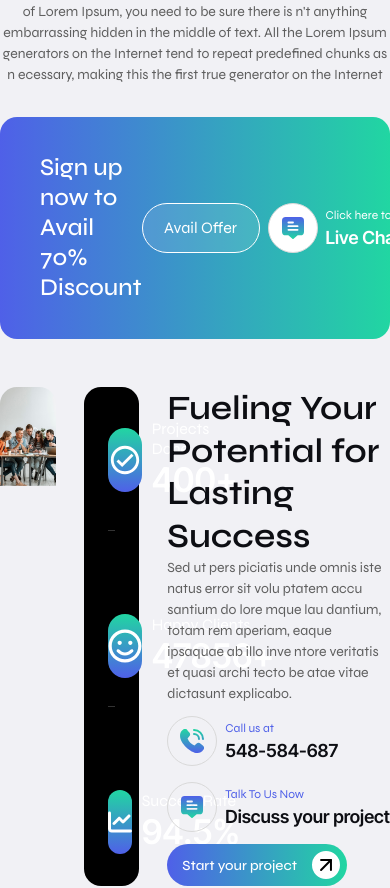
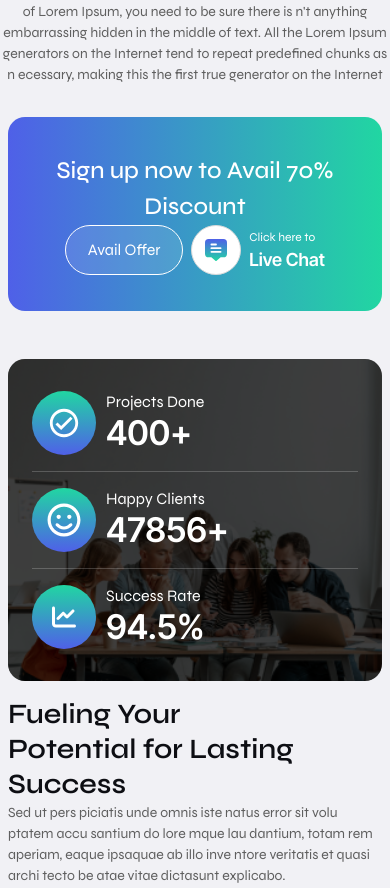
Before and after one commit to Usamakhan94/scintilla-pro, a Next.js app: page /about-us in a window 390 px wide. Shown: the part 904-1792 px from the top of the page. Built offline with nearby package versions, Linux system fonts and the light colour scheme.

Commit message:
About us completed

```diff
--- a/components/sections/about/about-hero.tsx
+++ b/components/sections/about/about-hero.tsx
@@ -41,7 +41,7 @@ const AboutHero = () => {
               </span>
             </Button>
           </div>
-          <div className="relative isolate">
+          <div className="relative isolate xl:scale-100 xl:translate-x-0 xl:translate-y-0 lg:scale-125 lg:-translate-x-20  lg:translate-y-32">
             <Image
               src="/about_hero-img.png"
               alt="Hero Image"
--- a/components/sections/about/fueling-success.tsx
+++ b/components/sections/about/fueling-success.tsx
@@ -13,9 +13,9 @@ const FuelingSuccess = () => {
   return (
     <section>
       <div className="container">
-        <div className="flex gap-7">
-          <div className="grid grid-cols-2 gap-7 flex-1">
-            <div className="rounded-[1.0625rem] group overflow-hidden">
+        <div className="flex lg:flex-row flex-col xl:gap-7 gap-4 mx-2 sm:mx-0">
+          <div className="grid sm:grid-cols-2 xl:gap-7 gap-4 flex-1">
+            <div className="rounded-[1.0625rem] group overflow-hidden sm:block hidden">
               <Image
                 src="/business-people.png"
                 alt=""
@@ -24,8 +24,15 @@ const FuelingSuccess = () => {
                 className="scale-150 group-hover:scale-125 w-full transition-all"
               />
             </div>
-            <div className="bg-black rounded-[1.0625rem] py-8 px-6 flex flex-col items-start justify-between">
-              <div className="flex items-center gap-[0.625rem] pb-7 border-b border-white/20 w-full">
+            <div className="bg-black rounded-[1.0625rem] py-8 px-6 flex flex-col items-start justify-between sm:gap-0 gap-4 relative isolate overflow-hidden">
+              <Image
+                src="/business-people.png"
+                alt=""
+                width={306}
+                height={433}
+                className="absolute w-full h-full -z-10 top-0 left-0 block sm:hidden object-cover opacity-25"
+              />
+              <div className="flex items-center gap-[0.625rem] sm:pb-7 pb-4 border-b border-white/20 w-full">
                 <div className="flex items-center justify-center text-h4 w-16 h-16 rounded-full bg-gradient-to-t to-[#21D6A2] from-[#4F60E8] text-white">
                   <MdOutlineCheckCircleOutline />
                 </div>
@@ -38,7 +45,7 @@ const FuelingSuccess = () => {
                   </h5>
                 </div>
               </div>
-              <div className="flex items-center gap-[0.625rem] pb-7 border-b border-white/20 w-full">
+              <div className="flex items-center gap-[0.625rem] sm:pb-7 pb-4 border-b border-white/20 w-full">
                 <div className="flex items-center justify-center text-h4 w-16 h-16 rounded-full bg-gradient-to-t to-[#21D6A2] from-[#4F60E8] text-white">
                   <FaRegSmile />
                 </div>
@@ -65,7 +72,7 @@ const FuelingSuccess = () => {
             </div>
           </div>
           <div className="flex-1">
-            <h2 className="sm:text-h2 text-h4 font-semibold text-secondary leading-tight">
+            <h2 className="sm:text-h2 text-[1.75rem] font-semibold text-secondary leading-tight">
               <Transition>Fueling Your</Transition>
               <Transition>Potential for Lasting</Transition>
               <Transition>Success</Transition>
--- a/components/sections/about/our-value.tsx
+++ b/components/sections/about/our-value.tsx
@@ -3,10 +3,10 @@ import { TbEyeCog, TbTargetArrow } from "react-icons/tb";
 
 const OurValue = () => {
   return (
-    <section className="py-24">
+    <section className="md:py-24 py-12">
       <div className="container">
-        <div className="grid grid-cols-2 gap-8">
-          <div className="bg-white rounded-[1.875rem] py-[4.375rem] px-[3.125rem] flex flex-col justify-center items-center gap-[0.625rem]">
+        <div className="grid sm:grid-cols-2 xl:gap-8 gap-4 sm:mx-0 mx-2">
+          <div className="bg-white rounded-[1.875rem] lg:py-[4.375rem] py-[2.375rem] lg:px-[3.125rem] px-[1.5rem] flex flex-col justify-center items-center gap-[0.625rem]">
             <div className="flex items-center justify-center text-h4 w-16 h-16 rounded-full bg-gradient-to-t to-[#21D6A2] from-[#4F60E8] text-white">
               <TbTargetArrow />
             </div>
@@ -20,7 +20,7 @@ slightly believable. If you are going to use a pa ssage of Lorem Ipsum, you nee
 re isn't anything embarrassing hidden.`}</p>
             </Transition>
           </div>
-          <div className="bg-white rounded-[1.875rem] py-[4.375rem] px-[3.125rem] flex flex-col justify-center items-center gap-[0.625rem]">
+          <div className="bg-white rounded-[1.875rem] lg:py-[4.375rem] py-[2.375rem] lg:px-[3.125rem] px-[1.5rem] flex flex-col justify-center items-center gap-[0.625rem]">
             <div className="flex items-center justify-center text-h4 w-16 h-16 rounded-full bg-gradient-to-t to-[#21D6A2] from-[#4F60E8] text-white">
               <TbEyeCog />
             </div>
--- a/components/sections/about/success.tsx
+++ b/components/sections/about/success.tsx
@@ -6,7 +6,7 @@ const Success = () => {
   return (
     <section className="py-12">
       <div className="container">
-        <h2 className="sm:text-h2 text-3xl text-center font-semibold leading-tight max-w-[53.75rem] mx-auto mb-4">
+        <h2 className="sm:text-h2 text-3xl text-center font-semibold leading-tight lg:max-w-[53.75rem] mx-auto mb-4">
           <Transition>
             Unlocking Digital Success through Creative Determination
           </Transition>
@@ -19,8 +19,8 @@ n't anything embarrassing hidden in the middle of text. All the Lorem Ipsum gene
 ecessary, making this the first true generator on the Internet`}
           </p>
         </Transition>
-        <div className="flex justify-between items-center py-9 px-10 bg-gradient-to-r to-[#21D6A2] from-[#4F60E8] max-w-[53.75rem] mx-auto rounded-[1.0625rem] mt-8">
-          <h4 className="text-white text-h5 font-medium max-w-[17.5rem] leading-tight">
+        <div className="flex justify-between items-center sm:flex-row flex-col py-9 px-10 bg-gradient-to-r to-[#21D6A2] from-[#4F60E8] lg:max-w-[53.75rem] sm:mx-auto rounded-[1.0625rem] mt-8 mx-2">
+          <h4 className="text-white text-h5 font-medium sm:text-left text-center sm:max-w-[17.5rem] sm:leading-tight">
             <Transition>Sign up now to Avail 70% Discount</Transition>
           </h4>
           <div className="flex items-center gap-2">
--- a/components/sections/about/wide-service.tsx
+++ b/components/sections/about/wide-service.tsx
@@ -14,43 +14,43 @@ const WideService = () => {
           <p className="text-toned-gray text-sm text-center">{`There are many variations of passages of Lorem Ipsum available, but the maj red alteration in some form, by injected humour
 domised words which slightly believable.`}</p>
         </Transition>
-        <div className="grid grid-cols-4 gap-6 mt-8">
+        <div className="grid lg:grid-cols-4 sm:grid-cols-2 sm:gap-6 gap-3 sm:mt-8 mt-4 mx-2 sm:mx-0">
           <div
-            className="relative isolate rounded-[1.5rem] overflow-hidden bg-cover min-h-96 flex justify-start items-end py-8 px-7 group"
+            className="relative isolate rounded-[1.5rem] overflow-hidden bg-cover sm:bg-top bg-center sm:min-h-96 min-h-56 flex justify-start items-end py-8 px-7 group"
             style={{ backgroundImage: "url('/strategy.png')" }}
           >
             <div className="bg-gradient-to-t from-black to-black/10 blur-sm absolute w-full h-full bottom-0 left-0 -z-10 translate-y-8 group-hover:translate-y-0 transition-all" />
-            <h5 className="text-h5 font-semibold text-white">
+            <h5 className="xl:text-h5 text-h6 font-semibold text-white">
               <Transition>BRAND </Transition>
               <Transition>STRATEGY</Transition>
             </h5>
           </div>
           <div
-            className="relative isolate rounded-[1.5rem] overflow-hidden bg-cover min-h-96 flex justify-start items-end py-8 px-7 group"
+            className="relative isolate rounded-[1.5rem] overflow-hidden bg-cover sm:bg-top bg-center sm:min-h-96 min-h-56 flex justify-start items-end py-8 px-7 group"
             style={{ backgroundImage: "url('/digital-dev.png')" }}
           >
             <div className="bg-gradient-to-t from-black to-black/10 blur-sm absolute w-full h-full bottom-0 left-0 -z-10 translate-y-8 group-hover:translate-y-0 transition-all" />
-            <h5 className="text-h5 font-semibold text-white">
+            <h5 className="xl:text-h5 text-h6 font-semibold text-white">
               <Transition>DIGITAL </Transition>
               <Transition>DEVELOPMENT</Transition>
             </h5>
           </div>
           <div
-            className="relative isolate rounded-[1.5rem] overflow-hidden bg-cover min-h-96 flex justify-start items-end py-8 px-7 group"
+            className="relative isolate rounded-[1.5rem] overflow-hidden bg-cover sm:bg-top bg-[center_-5rem] sm:min-h-96 min-h-56 flex justify-start items-end py-8 px-7 group"
             style={{ backgroundImage: "url('/tech-consulting.png')" }}
           >
             <div className="bg-gradient-to-t from-black to-black/10 blur-sm absolute w-full h-full bottom-0 left-0 -z-10 translate-y-8 group-hover:translate-y-0 transition-all" />
-            <h5 className="text-h5 font-semibold text-white">
+            <h5 className="xl:text-h5 text-h6 font-semibold text-white">
               <Transition>TECHNOLOGY</Transition>
               <Transition> CONSULTING</Transition>
             </h5>
           </div>
           <div
-            className="relative isolate rounded-[1.5rem] overflow-hidden bg-cover min-h-96 flex justify-start items-end py-8 px-7 group"
+            className="relative isolate rounded-[1.5rem] overflow-hidden bg-cover sm:bg-top bg-[center_-1.5rem] sm:min-h-96 min-h-56 flex justify-start items-end py-8 px-7 group"
             style={{ backgroundImage: "url('/identity-design.png')" }}
           >
             <div className="bg-gradient-to-t from-black to-black/10 blur-sm absolute w-full h-full bottom-0 left-0 -z-10 translate-y-8 group-hover:translate-y-0 transition-all" />
-            <h5 className="text-h5 font-semibold text-white">
+            <h5 className="xl:text-h5 text-h6 font-semibold text-white">
               <Transition>IDENTITY </Transition>
               <Transition>DESIGN</Transition>
             </h5>
```
